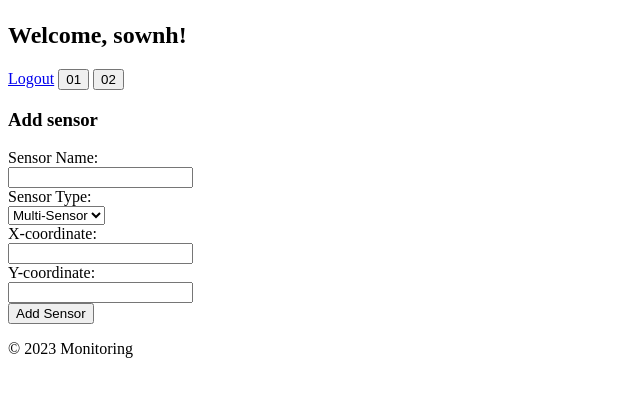
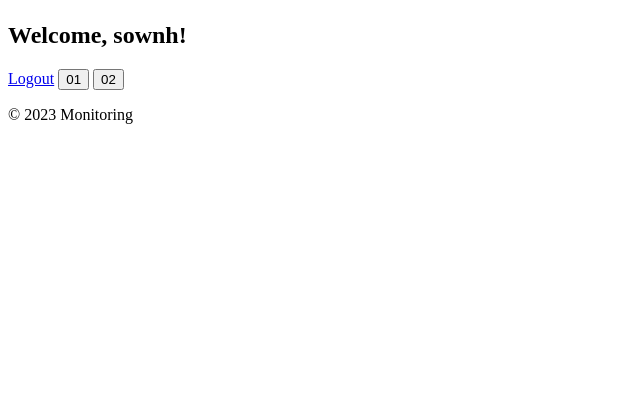
Before and after one commit to LxrdTendx/djangoMonitoring, a Django app: page /profile/ in a window 1280 px wide. Shown: the part 58-455 px from the top of the page, without its empty margins (0-640 px from the left). Run offline with Django 4.2, Linux system fonts and the light colour scheme; a user stored in the database is signed in.

Commit message:
+update button in mock-up

```diff
--- a/monitoring/auth_user/templates/profile.html
+++ b/monitoring/auth_user/templates/profile.html
@@ -1,6 +1,5 @@
 {% extends "base_generic.html" %}
 {% load static %}
-
 
 {% block content %}
   <h2>Welcome, {{ user.username }}!</h2>
@@ -10,24 +9,10 @@
     <button class="floor-button" data-image="{{ number }}.png">{{ number }}</button>
   {% endfor %}
 
-
-
+  <div id="floor-container" style="position: relative; display: inline-block;">
     <img id="floor-image" src="" alt="Floor image" style="display: none;">
-  <h3>Add sensor</h3>
-  <form id="sensor-form">
-      <label for="sensor-name">Sensor Name:</label><br>
-      <input type="text" id="sensor-name" name="sensor-name"><br>
-      <label for="sensor-type">Sensor Type:</label><br>
-      <select id="sensor-type" name="sensor-type">
-          <option value="mult">Multi-Sensor</option>
-          <option value="wet">Wet-Sensor</option>
-      </select><br>
-      <label for="sensor-x">X-coordinate:</label><br>
-      <input type="number" id="sensor-x" name="sensor-x" min="0"><br>
-      <label for="sensor-y">Y-coordinate:</label><br>
-      <input type="number" id="sensor-y" name="sensor-y" min="0"><br>
-      <input type="submit" value="Add Sensor">
-  </form>
+    <div id="sensors-container" style="position: absolute; top: 0; left: 0; display: none;"></div>
+  </div>
 
 {% endblock %}
 
@@ -41,17 +26,35 @@
       var imageUrl = staticUrl + "{{ user.username }}/объект " + imageFile;
       var imageElement = document.getElementById('floor-image');
       imageElement.src = imageUrl;
+      imageElement.onload = function() {
         imageElement.style.display = 'block';
 
-            // Display sensors for this floor
+        // Parse JSON
+        fetch(staticUrl + "{{ user.username }}/sensors.json")
+          .then(response => response.json())
+          .then(data => {
             var sensorsContainer = document.getElementById('sensors-container');
+            sensorsContainer.innerHTML = '';  // Clear previous sensors
+
+            var sensors = data["объект " + imageFile];
+            for (var i = 0; i < sensors.length; i++) {
+              var sensor = sensors[i];
+              var sensorButton = document.createElement('button');
+              sensorButton.className = 'sensor-button';
+              sensorButton.style.position = 'absolute';
+              sensorButton.style.width = '30px'
+              sensorButton.style.height = '30px'
+              sensorButton.style.left = sensor['x_coordinate'] + 'px';
+              sensorButton.style.top = sensor['y_coordinate'] + 'px';
+              sensorButton.innerHTML = "<img src='" + staticUrl + sensor['sensor_type'] + ".png'>";
+              sensorsContainer.appendChild(sensorButton);
+            }
+
             sensorsContainer.style.display = 'block';
             sensorsContainer.style.width = imageElement.width + 'px';
             sensorsContainer.style.height = imageElement.height + 'px';
-
-            document.querySelectorAll('.sensor-button').forEach(function(button) {
-                button.style.display = button.getAttribute('data-floor') === event.target.innerText ? 'block' : 'none';
         });
+      };
     });
   });
 </script>
--- a/monitoring/auth_user/views.py
+++ b/monitoring/auth_user/views.py
@@ -7,6 +7,8 @@ import os
 from django.conf import settings
 import re
 from django.shortcuts import render, redirect
+from django.http import JsonResponse
+import json
 
 
 def login_view(request):
@@ -73,17 +75,3 @@ def profile_view(request):
 def logout_view(request):
     logout(request)
     return redirect('login')  # Перенаправление на страницу входа после выхода
-
-
-def add_sensor(request):
-    if request.method == 'POST':
-        form = SensorForm(request.POST)
-        if form.is_valid():
-            new_sensor = form.save(commit=False)
-            new_sensor.user = request.user
-            new_sensor.save()
-            return redirect('profile')
-    else:
-        form = SensorForm()
-
-    return render(request, 'auth_user/add_sensor.html', {'form': form})
```
Also changed, not shown: monitoring/auth_user/templates/sownh/sensors.json (+23 -11 lines). Lines whose indentation alone changed are shown as unchanged.
